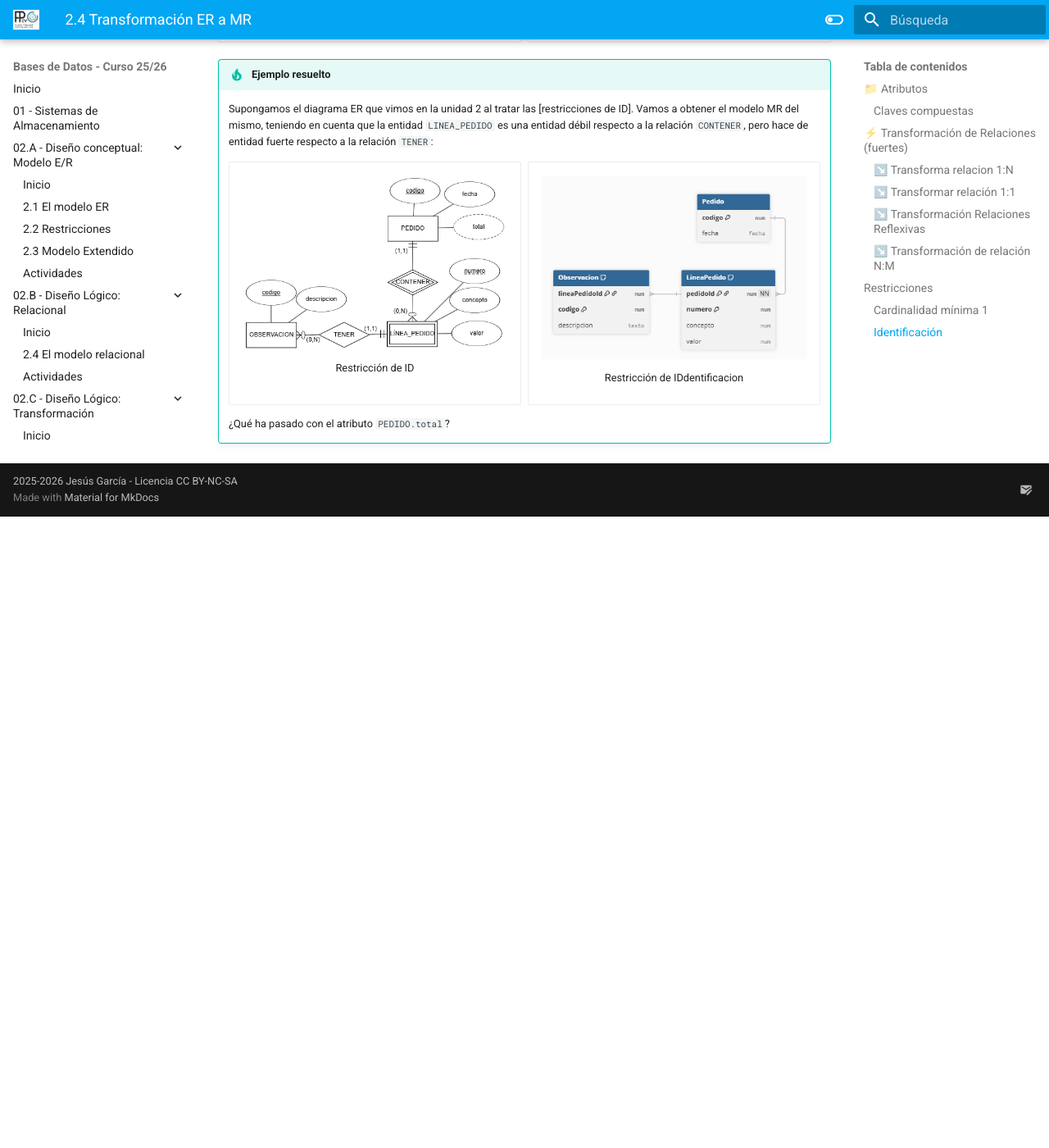
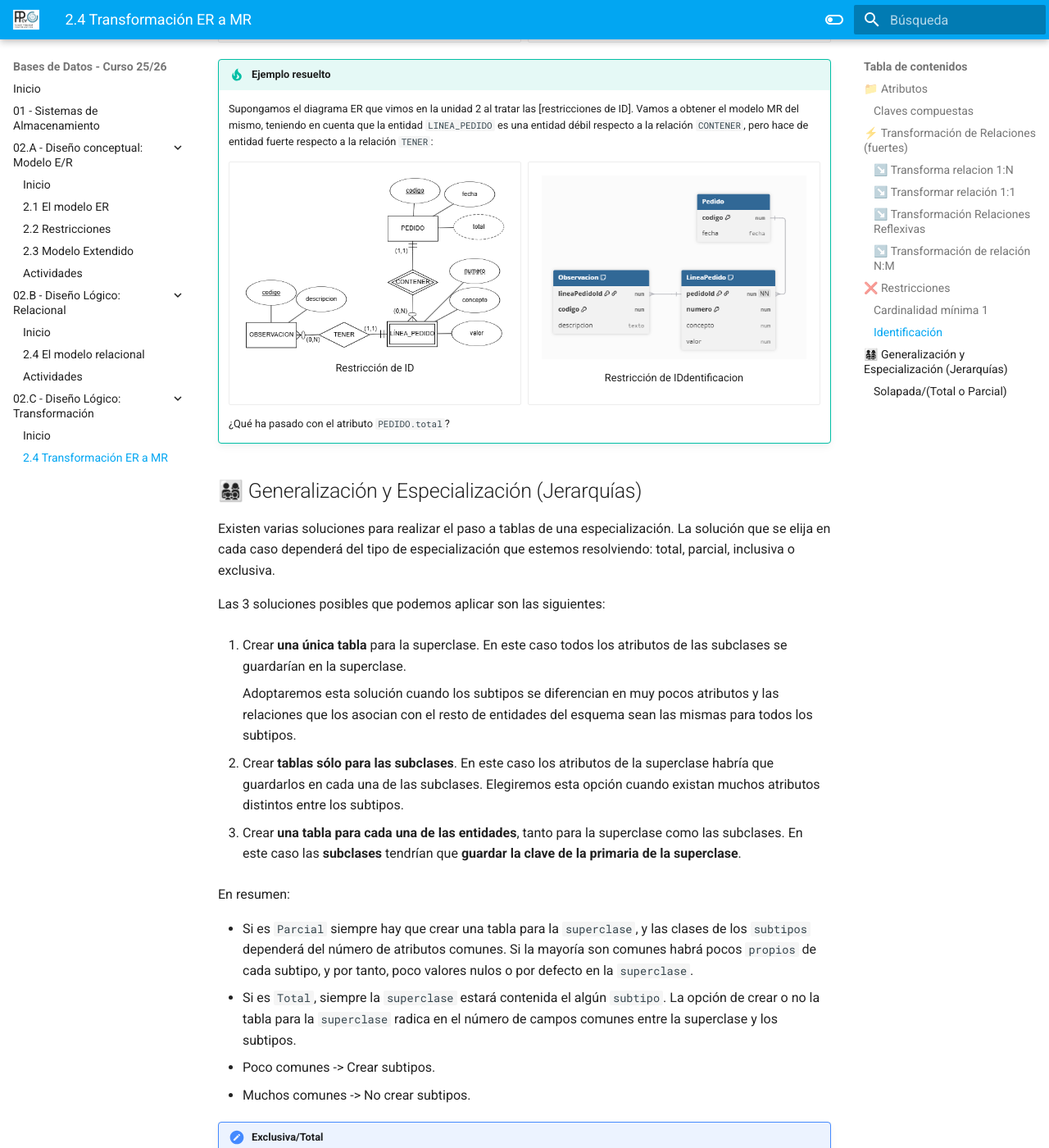
Before and after one commit to jssdocente/bd2526d, an MkDocs documentation site: the page built from docs/temas/02C/2.5-Transformacion.md, in a window 1280 px wide and 1400 px high, scrolled down 11481 px. Shown: the whole window at 82% size. Built offline with MkDocs 1.6.1 and Material for MkDocs 9.7.7, drawn with Linux system fonts in a browser that asks for light colours; before the commit the page ends 12111 px from its top, so only the background shows below that; some of the changed text lies outside the part shown.

Commit message:
Add new section on Generalization and Specialization; update navigation and include related diagrams

```diff
--- a/docs/temas/02C/2.5-Transformacion.md
+++ b/docs/temas/02C/2.5-Transformacion.md
@@ -355,13 +355,13 @@ Y la tabla que las relaciona con el atributo de fecha de inicio como parte de la
 
 
 
-## Restricciones
+## ❌ Restricciones
 
 Una vez visto como se transforman los atributos y las relaciones, vamos a ver algunas particularidades a la hora de aplicar restricciones sobre las cardinalidades.
 
 ### Cardinalidad mínima 1
 
-Cuando la cardinalidad mínima es 1, independientemente de la cardinalidad máxima, estamos indicando que sí o sí dicha clave ajena debe tener un valor. Para cumplirla, únicamente debemos marcar la clave ajena como valor no nulo (VNN).
+Cuando la cardinalidad mínima es 1, independientemente de la cardinalidad máxima, estamos indicando que **sí o sí dicha clave ajena debe tener un valor**. Para cumplirla, únicamente debemos marcar la clave ajena como valor no nulo (VNN).
 
 
 !!! example "Usuario y Post"
@@ -444,3 +444,86 @@ Las tablas de datos de ejemplo demuestran que aunque la entidad débil repita n
 
 
     ¿Qué ha pasado con el atributo `PEDIDO.total`?
+
+
+
+## 👨‍👩‍👧‍👦 Generalización y Especialización (Jerarquías)
+
+Existen varias soluciones para realizar el paso a tablas de una especialización. La solución que se elija en cada caso dependerá del tipo de especialización que estemos resolviendo: total, parcial, inclusiva o exclusiva.
+
+Las 3 soluciones posibles que podemos aplicar son las siguientes:
+
+1. Crear **una única tabla** para la superclase. En este caso todos los atributos de las subclases se guardarían en la superclase.
+
+    Adoptaremos esta solución cuando los subtipos se diferencian en muy pocos atributos y las relaciones que los asocian con el resto de entidades del esquema sean las mismas para todos los subtipos.
+
+2. Crear **tablas sólo para las subclases**. En este caso los atributos de la superclase habría que guardarlos en cada una de las subclases.
+   Elegiremos esta opción cuando existan muchos atributos distintos entre los subtipos.
+
+3. Crear **una tabla para cada una de las entidades**, tanto para la superclase como las subclases. En este caso las **subclases** tendrían que **guardar la clave de la primaria de la superclase**.
+
+
+En resumen:
+
+- Si es `Parcial` siempre hay que crear una tabla para la `superclase`, y las clases de los `subtipos` dependerá del número de atributos comunes. Si la mayoría son comunes habrá pocos `propios` de cada subtipo, y por tanto, poco valores nulos o por defecto en la `superclase`.
+- Si es `Total`, siempre la `superclase` estará contenida el algún `subtipo`. La opción de crear o no la tabla para la `superclase` radica en el número de campos comunes entre la superclase y los subtipos.
+  - Poco comunes -> Crear subtipos.
+  - Muchos comunes -> No crear subtipos.
+
+
+!!! tipo "Exclusiva/Total"
+
+    <figure markdown="span">
+        <img src="images/jerarq/disj-total.er.png" width="80%">
+        <figcaption>Exclusiva/Total</figcaption>
+    </figure>
+
+    En este caso sería adecuado utilizar la solución 2 o 3. También sería posible utilizar la solución 1, pero al tratarse de una especialización exclusiva y total (las ocurrencias de la superclase están en una subclase y sólo en una) , tendríamos muchas columnas con valores nulos.
+
+
+    **Solución 2: Crear una tabla para las subclases**
+
+    <figure markdown="span">
+    <img src="images/jerarq/disj-total.er.digr1.png" width="80%">
+    <figcaption>Solución 2: Crear una tabla para todas las entidades</figcaption>
+    </figure>
+
+
+    **Solución 3: Crear una tabla para todas las entidades**
+
+    En este caso no existenn relaciones entre ambas tablas, y la tabla en sí misma indica el tipo.
+
+    <figure markdown="span">
+    <img src="images/jerarq/disj-total.er.digr2.png" width="80%">
+    <figcaption>Solución 3</figcaption>
+    </figure>
+
+
+### Solapada/(Total o Parcial)
+
+Si es solapada, imp
+
+<figure markdown="span">
+  <img src="images/jerarq/disj-total.er.png" width="80%">
+  <figcaption>Exclusiva/Total</figcaption>
+</figure>
+
+En este caso sería adecuado utilizar la solución 2 o 3. También sería posible utilizar la solución 1, pero al tratarse de una especialización exclusiva y total (las ocurrencias de la superclase están en una subclase y sólo en una) , tendríamos muchas columnas con valores nulos.
+
+
+**Solución 2: Crear una tabla para las subclases**
+
+<figure markdown="span">
+  <img src="images/jerarq/disj-total.er.digr1.png" width="80%">
+  <figcaption>Solución 2: Crear una tabla para todas las entidades</figcaption>
+</figure>
+
+
+**Solución 3: Crear una tabla para todas las entidades**
+
+En este caso no existenn relaciones entre ambas tablas, y la tabla en sí misma indica el tipo.
+
+<figure markdown="span">
+  <img src="images/jerarq/disj-total.er.digr2.png" width="80%">
+  <figcaption>Solución 3</figcaption>
+</figure>
```
Also changed, not shown: docs/temas/02C/images/jerarq/disj-total.er.digr1.png (added), docs/temas/02C/images/jerarq/disj-total.er.digr2.png (added), docs/temas/02C/images/jerarq/disj-total.er.png (added), docs/temas/02C/images/jerarq/solap-tparc.png (added).
